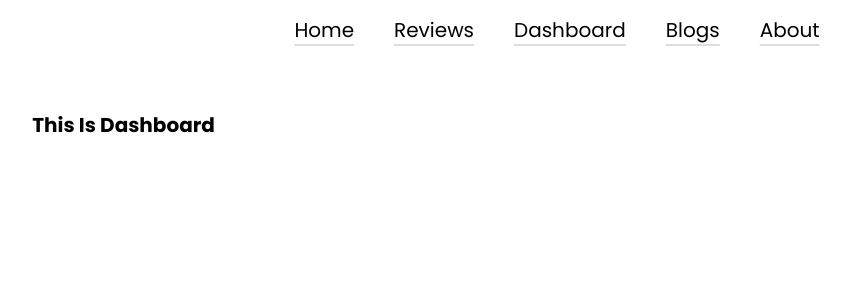
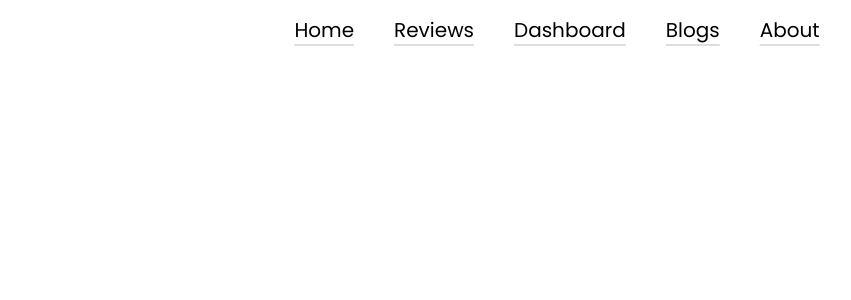
Before and after one commit to majedul360/product-analysis, a React (Create React App) app: page /dashboard in a window 1280 px wide. Shown: the top 300 px of the page, without its empty margins (83-934 px from the left). Built offline with nearby package versions, Linux system fonts and the light colour scheme.

Commit message:
all reviews display done

```diff
--- a/package.json
+++ b/package.json
@@ -13,6 +13,7 @@
     "react-dom": "^18.0.0",
     "react-router-dom": "^6.3.0",
     "react-scripts": "5.0.0",
+    "recharts": "^2.1.9",
     "web-vitals": "^2.1.4"
   },
   "scripts": {
--- a/src/components/dashboard/Dashboard.jsx
+++ b/src/components/dashboard/Dashboard.jsx
@@ -1,11 +1,19 @@
 import "./Dashboard.css";
-
+import { GetData } from "../customHook/CustomHook";
+import {
+  BarChart,
+  Bar,
+  Cell,
+  XAxis,
+  YAxis,
+  CartesianGrid,
+  Tooltip,
+  Legend,
+  ResponsiveContainer,
+} from "recharts";
 const Dashboard = () => {
-  return (
-    <div>
-      <h1>this is Dashboard</h1>
-    </div>
-  );
+  const data = GetData("data/charts.json");
+  return <div></div>;
 };
 
 export default Dashboard;
--- a/src/components/reviews/Reviews.jsx
+++ b/src/components/reviews/Reviews.jsx
@@ -3,7 +3,6 @@ import { GetData } from "../customHook/CustomHook";
 import Card from "../card/Card";
 const Reviews = () => {
   const reviews = GetData("data/reviews.json");
-  console.log(reviews);
   return (
     <div className="reviews">
       <div className="card-container">
```
Also changed, not shown: 1 other file (tests, documents, lock files or other folders).
